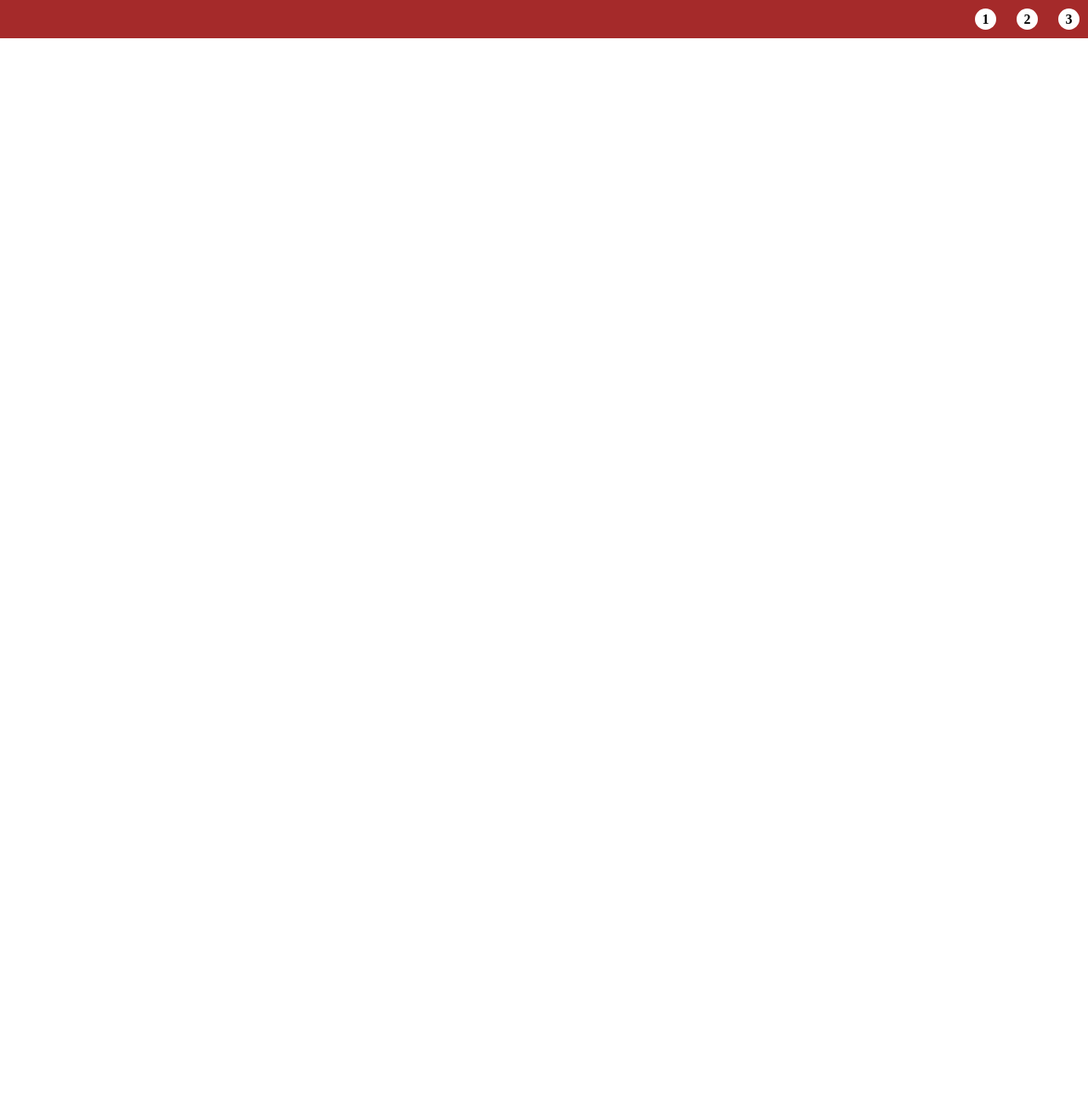
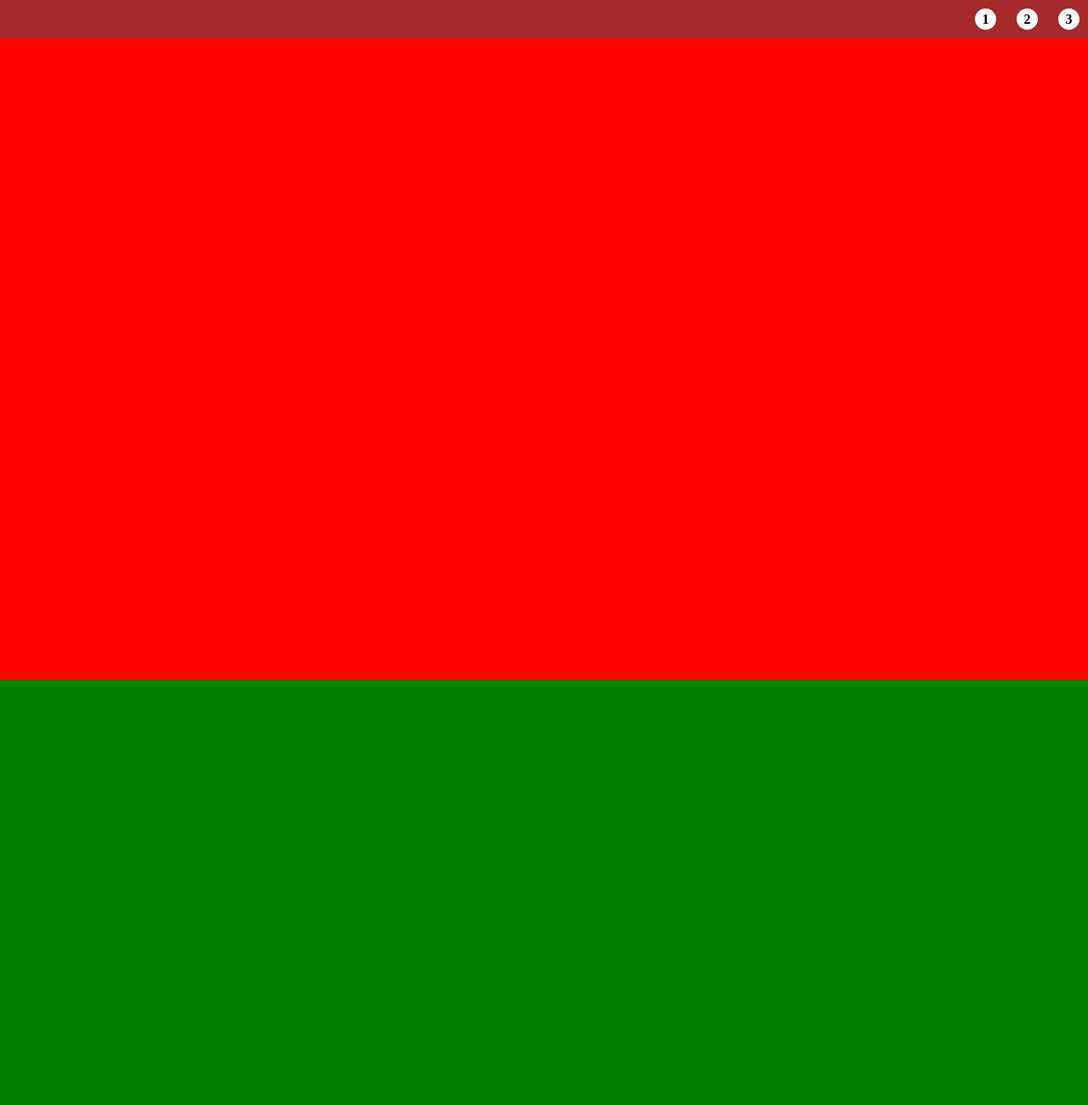
Before and after one commit to EttoreBarcella/htmlcss-shoes, a plain HTML site: page index.html in a window 1280 px wide. Shown: the top 1300 px of the page at 85% size. Before the commit the page ends 800 px from the top, so only its background shows below. Drawn offline with Linux system fonts and the light colour scheme.

Commit message:
added bg color section

```diff
--- a/css/style.css
+++ b/css/style.css
@@ -50,3 +50,20 @@ header{
 }
 
 /* MAIN */
+
+section{
+    height: 100vh;
+    position: relative;
+}
+
+#vans{
+    background-color: #ff0000;
+}
+
+#tommy{
+    background-color: #008000;
+}
+
+#allstars{
+    background-color: #ffff00;
+}
```
